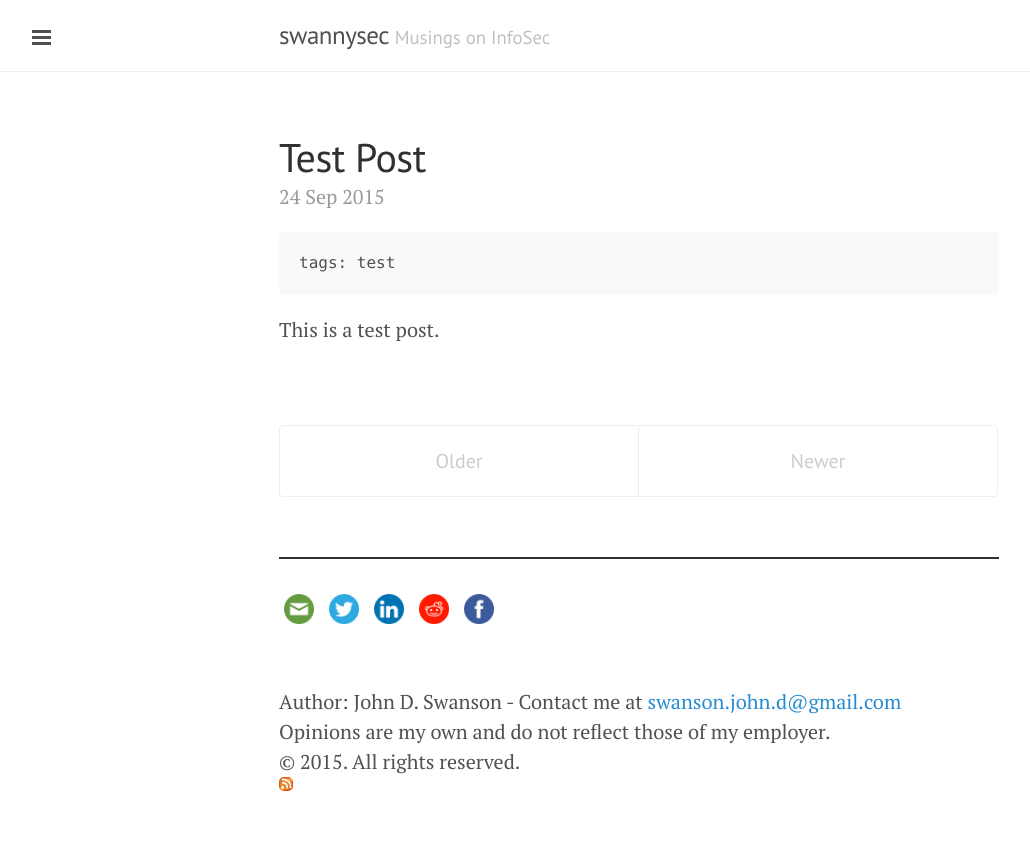
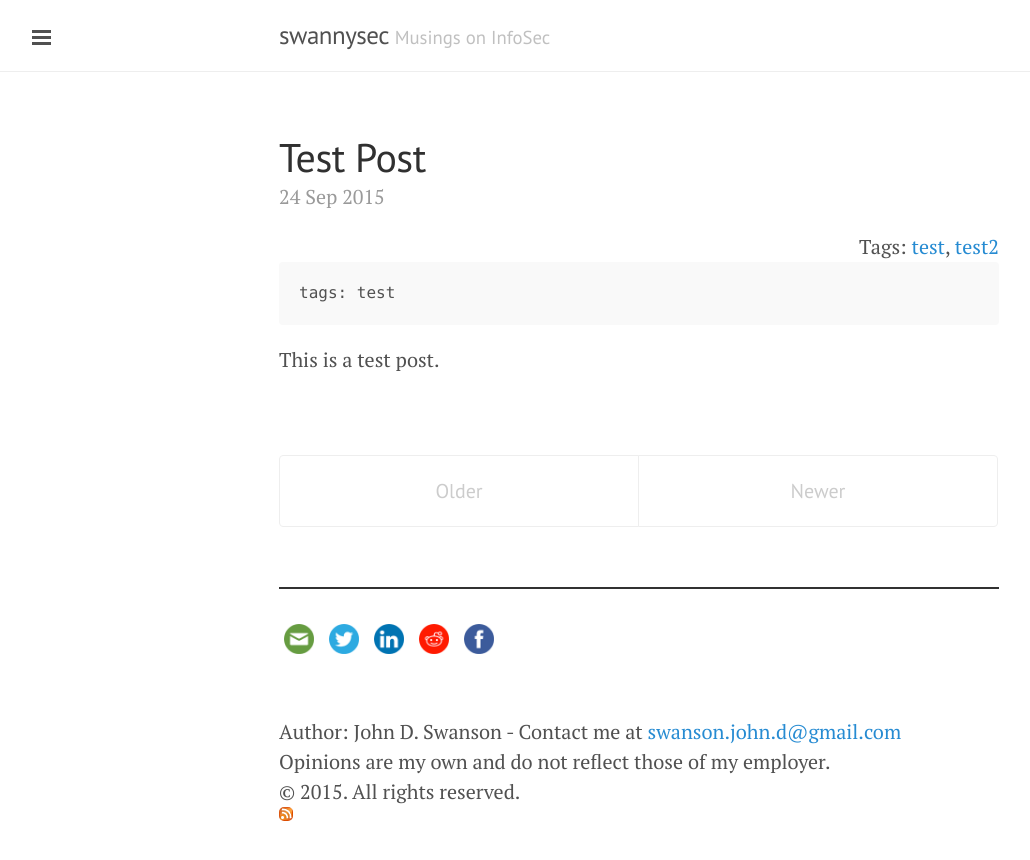
Before and after one commit to swannysec/swannysec.github.io, a Jekyll site: the page built from index.html, in a window 1280 px wide. Shown: the top 860 px of the page, without its empty margins (1-1031 px from the left). Built offline with Jekyll 4.4.1, drawn with Linux system fonts in a browser that asks for light colours; the list of posts is cut into pages by our own code; comment, search, counter and statistics services are not loaded.

Commit message:
Tags fixes.

```diff
--- a/_includes/sidebar.html
+++ b/_includes/sidebar.html
@@ -17,6 +17,7 @@
   </div>
   <nav class="sidebar-nav">
     <a class="sidebar-nav-item{% if page.title == "Home" %} active{% endif %}" href="/">Home</a>
+    <a class="sidebar-nav-item{% if page.title == "Tags" %} active{% endif %}" href="/Tags">Tags</a>
 
     {% comment %}
       The code below dynamically generates a sidebar nav of pages with
--- a/index.html
+++ b/index.html
@@ -13,7 +13,7 @@ title: Home
     </h1>
 
     <span class="post-date">{{ post.date | date_to_string }}</span>
-
+    {% include post-tags.html %}
     {{ post.content }}
   </div>
   {% endfor %}
```
